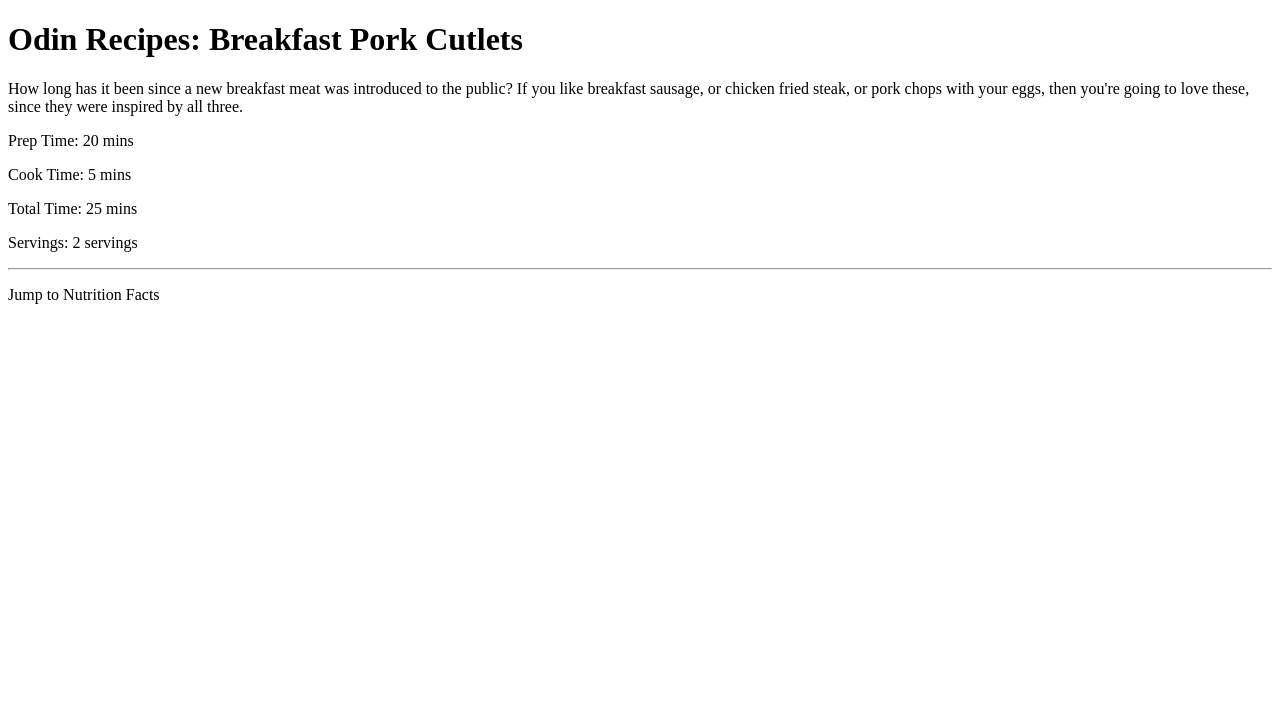
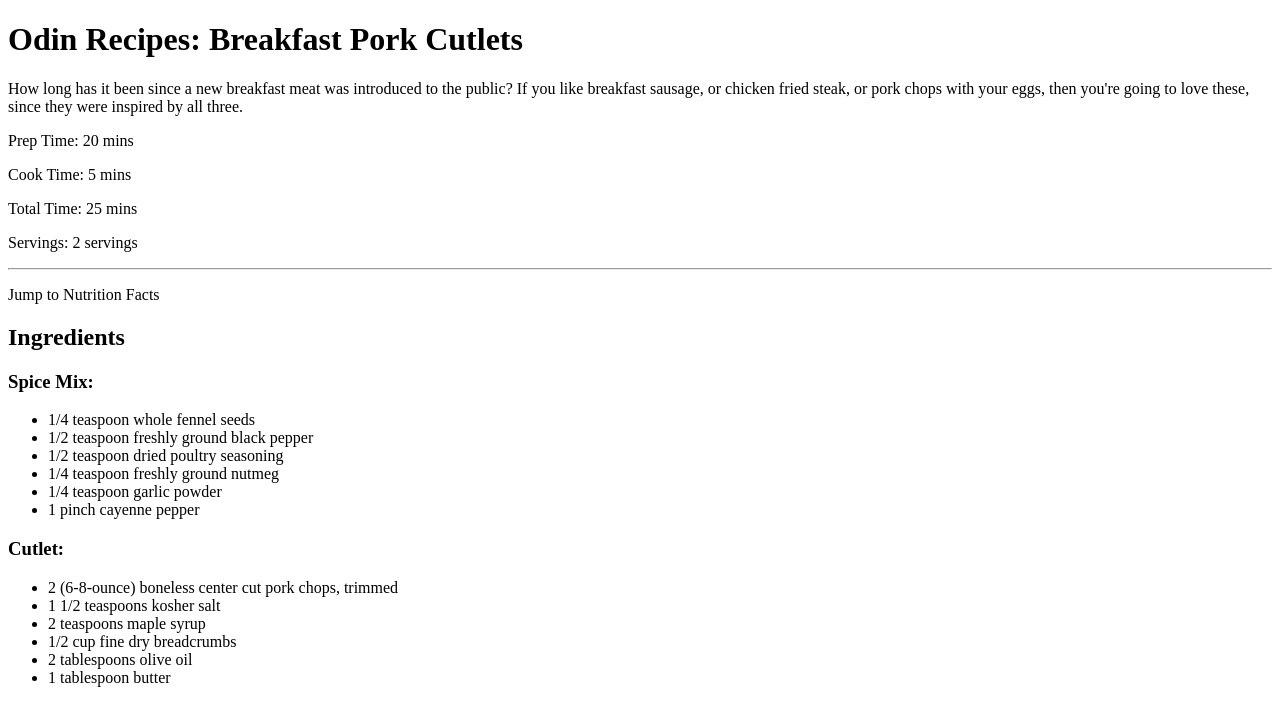
Before and after one commit to NathanC90/odin-recipes, a plain HTML site: page recipes/breakfast-pork-cutlets.html in a window 1280 px wide. Drawn offline with Linux system fonts and the light colour scheme.

Commit message:
Add Ingredients section

```diff
--- a/recipes/breakfast-pork-cutlets.html
+++ b/recipes/breakfast-pork-cutlets.html
@@ -18,5 +18,24 @@
     <p>Servings: 2 servings</p>
     <hr>
     <p>Jump to Nutrition Facts</p>
+    <h2>Ingredients</h2>
+    <h3>Spice Mix:</h3>
+    <ul>
+        <li>1/4 teaspoon whole fennel seeds</li>
+        <li>1/2 teaspoon freshly ground black pepper</li>
+        <li>1/2 teaspoon dried poultry seasoning</li>
+        <li>1/4 teaspoon freshly ground nutmeg</li>
+        <li>1/4 teaspoon garlic powder</li>
+        <li>1 pinch cayenne pepper</li>
+    </ul>
+    <h3>Cutlet:</h3>
+    <ul>
+        <li>2 (6-8-ounce) boneless center cut pork chops, trimmed</li>
+        <li>1 1/2 teaspoons kosher salt</li>
+        <li>2 teaspoons maple syrup</li>
+        <li>1/2 cup fine dry breadcrumbs</li>
+        <li>2 tablespoons olive oil</li>
+        <li>1 tablespoon butter</li>
+    </ul>
 </body>
 </html>
```
